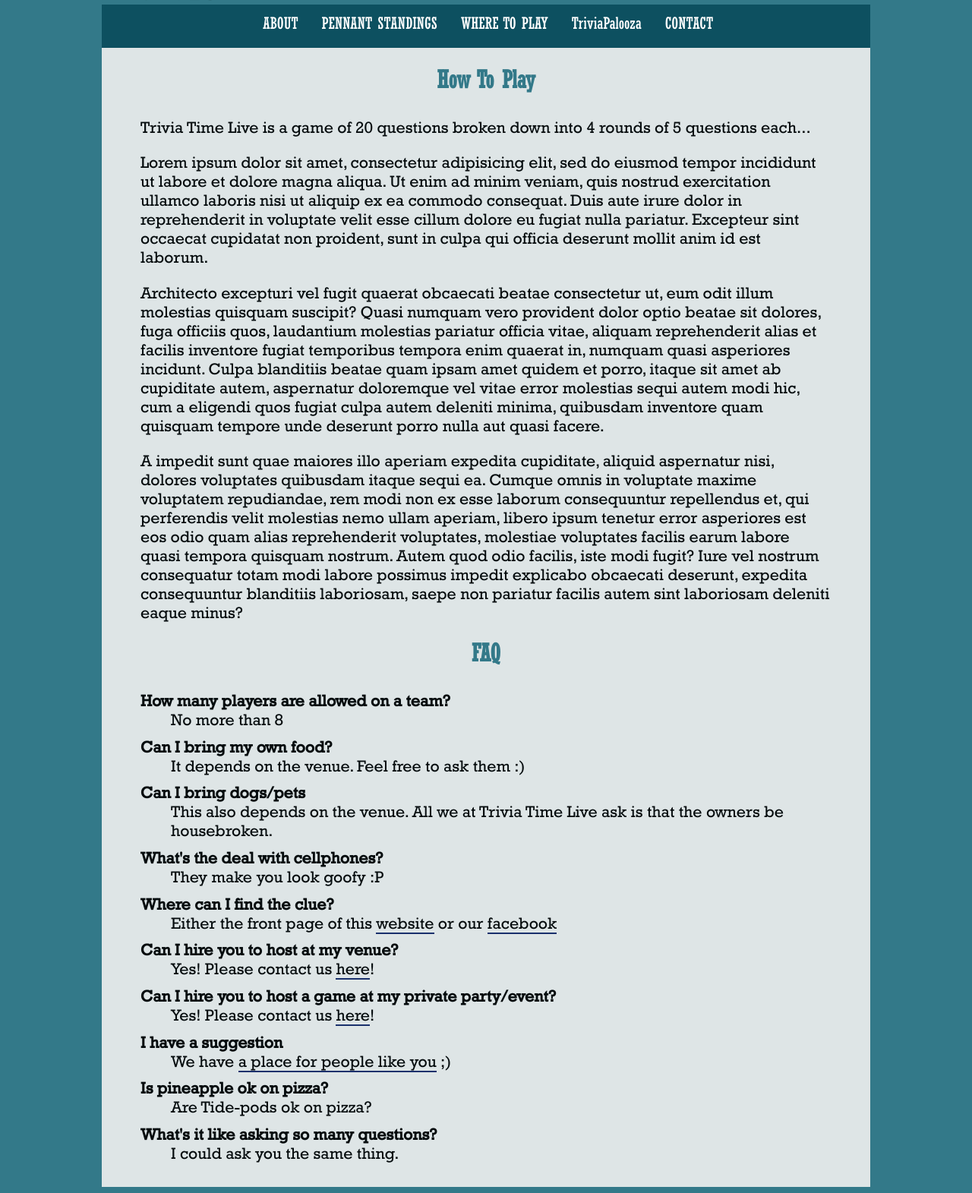
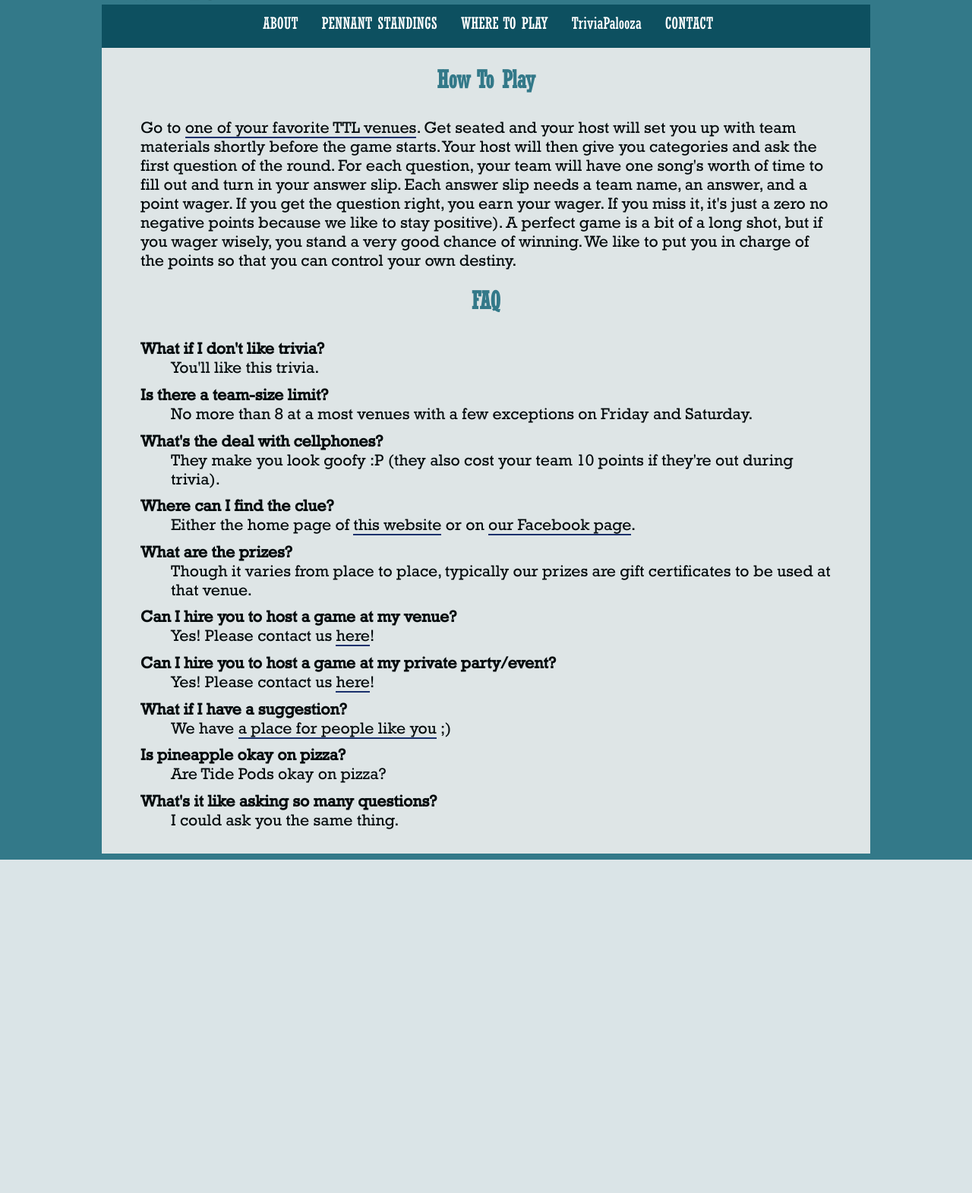
Before and after one commit to edlandm/ttl-website, a Django app: page /triviatimelive/about/how-to-play/ in a window 1280 px wide. Shown: the part 82-1653 px from the top of the page at 76% size. After the commit the page ends 1214 px from the top, so only its background shows below. Run offline with Django 3.2, Linux system fonts and the light colour scheme.

Commit message:
how_to_play.html: update verbage

```diff
--- a/website/templates/website/how_to_play.html
+++ b/website/templates/website/how_to_play.html
@@ -1,45 +1,56 @@
+{% load static %}
+
 <h2>How To Play</h2>
 <div class="main-centered">
-    <p>
-        Trivia Time Live is a game of 20 questions broken down into 4 rounds of
-        5 questions each...
+    <p>Go to <a href="{% url 'website:venues' %}">one of your favorite TTL venues</a>.
+
+    Get seated and your host will set you up with team materials shortly
+    before the game starts. Your host will then give you categories and ask
+    the first question of the round. For each question, your team will have
+    one song's worth of time to fill out and turn in your answer slip. Each
+    answer slip needs a team name, an answer, and a point wager. If you get
+    the question right, you earn your wager. If you miss it, it's just a zero
+    no negative points because we like to stay positive).  A perfect game is
+    a bit of a long shot, but if you wager wisely, you stand a very good
+    chance of winning. We like to put you in charge of the points so that you
+    can control your own destiny.
+
     </p>
-
-    {% lorem 3 p %}
 </div>
 
 <h2>FAQ</h2>
 <div id="faq" class="main-centered">
     <dl>
-        <dt>How many players are allowed on a team?</dt>
-        <dd>No more than 8</dd>
+        <dt>What if I don't like trivia?</dt>
+        <dd>You'll like this trivia.</dd>
 
-        <dt>Can I bring my own food?</dt>
-        <dd>It depends on the venue. Feel free to ask them :)</dd>
-
-        <dt>Can I bring dogs/pets</dt>
-        <dd>This also depends on the venue. All we at Trivia Time Live ask is that the owners be housebroken.</dd>
+        <dt>Is there a team-size limit?</dt>
+        <dd>No more than 8 at a most venues with a few exceptions on Friday
+        and Saturday.</dd>
 
         <dt>What's the deal with cellphones?</dt>
-        <dd>They make you look goofy :P</dd>
+        <dd>They make you look goofy :P (they also cost your team 10 points if
+        they're out during trivia).</dd>
 
         <dt>Where can I find the clue?</dt>
-        <dd>
-            Either the front page of this <a href="{% url 'website:index' %}">website</a>
-            or our <a href="https://www.facebook.com/TriviaTimeLive/">facebook</a>
-        </dd>
+        <dd>Either the home page of <a href="{% url 'website:index' %}">this website</a>
+            or on <a href="https://www.facebook.com/TriviaTimeLive/">our Facebook page</a>.</dd>
 
-        <dt>Can I hire you to host at my venue?</dt>
+        <dt>What are the prizes?</dt>
+        <dd>Though it varies from place to place, typically our prizes are
+        gift certificates to be used at that venue.</dd>
+
+        <dt>Can I hire you to host a game at my venue?</dt>
         <dd>Yes! Please contact us <a href="{% url 'website:hire_us' %}">here</a>!</dd>
 
         <dt>Can I hire you to host a game at my private party/event?</dt>
         <dd>Yes! Please contact us <a href="{% url 'website:hire_us' %}">here</a>!</dd>
 
-        <dt>I have a suggestion</dt>
+        <dt>What if I have a suggestion?</dt>
         <dd>We have <a href="{% url 'website:contact_questions' %}">a place for people like you</a> ;)</dd>
 
-        <dt>Is pineapple ok on pizza?</dt>
-        <dd>Are Tide-pods ok on pizza?</dd>
+        <dt>Is pineapple okay on pizza?</dt>
+        <dd>Are Tide Pods okay on pizza?</dd>
 
         <dt>What's it like asking so many questions?</dt>
         <dd>I could ask you the same thing.</dd>
```
